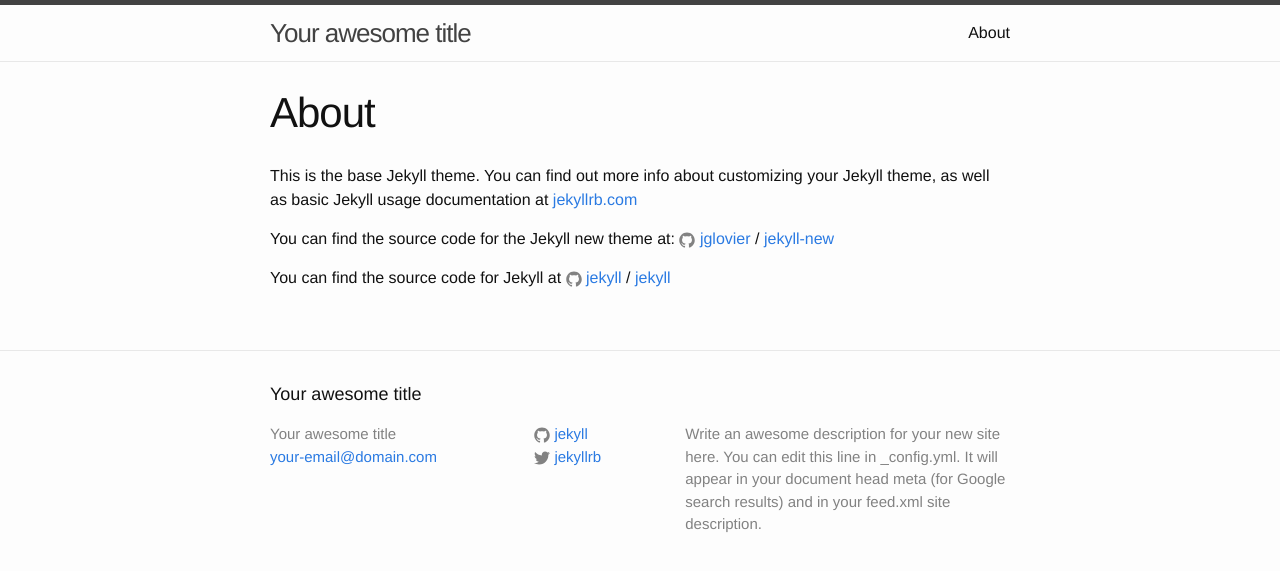
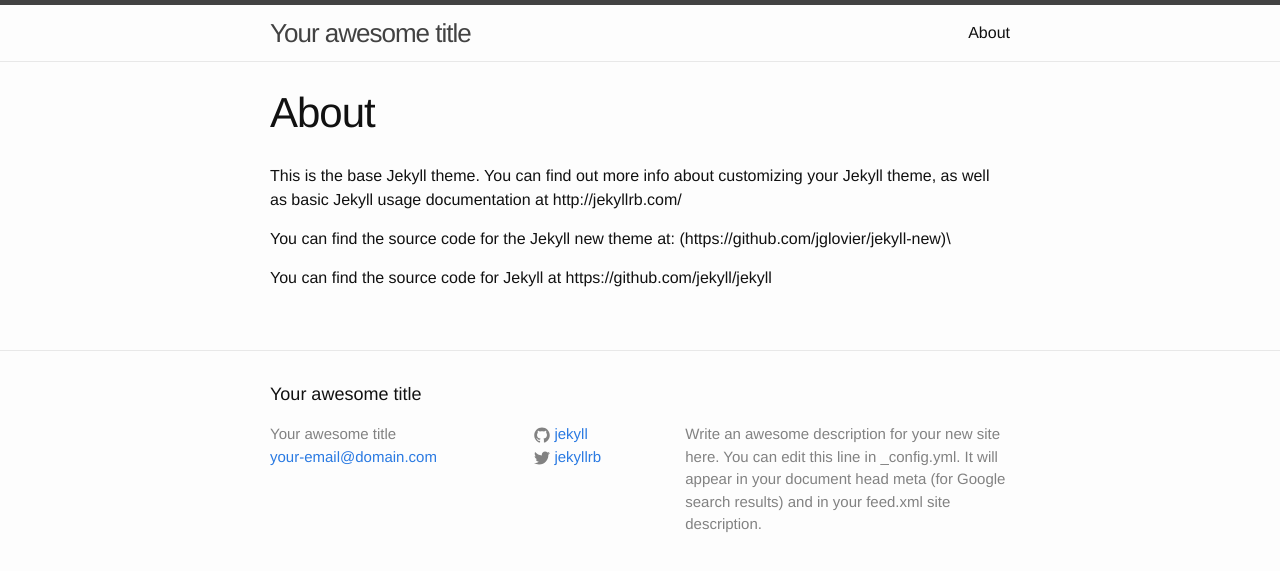
Before and after one commit to tylerwhipple/tylerwhipple.github.io, a Jekyll site: the page built from tylerwhipple/about.md, in a window 1280 px wide. Shown: the top 571 px of the page. Built offline with Jekyll 4.4.1, drawn with Linux system fonts in a browser that asks for light colours; part of the change alters nothing that is shown.

Commit message:
fixed symlink issue?

```diff
--- a/tylerwhipple/about.md
+++ b/tylerwhipple/about.md
@@ -4,12 +4,10 @@ title: About
 permalink: /about/
 ---
 
-This is the base Jekyll theme. You can find out more info about customizing your Jekyll theme, as well as basic Jekyll usage documentation at [jekyllrb.com](http://jekyllrb.com/)
+This is the base Jekyll theme. You can find out more info about customizing your Jekyll theme, as well as basic Jekyll usage documentation at http://jekyllrb.com/
 
 You can find the source code for the Jekyll new theme at:
-{% include icon-github.html username="jglovier" %} /
-[jekyll-new](https://github.com/jglovier/jekyll-new)
+(https://github.com/jglovier/jekyll-new)\
 
 You can find the source code for Jekyll at
-{% include icon-github.html username="jekyll" %} /
-[jekyll](https://github.com/jekyll/jekyll)
+https://github.com/jekyll/jekyll
```
